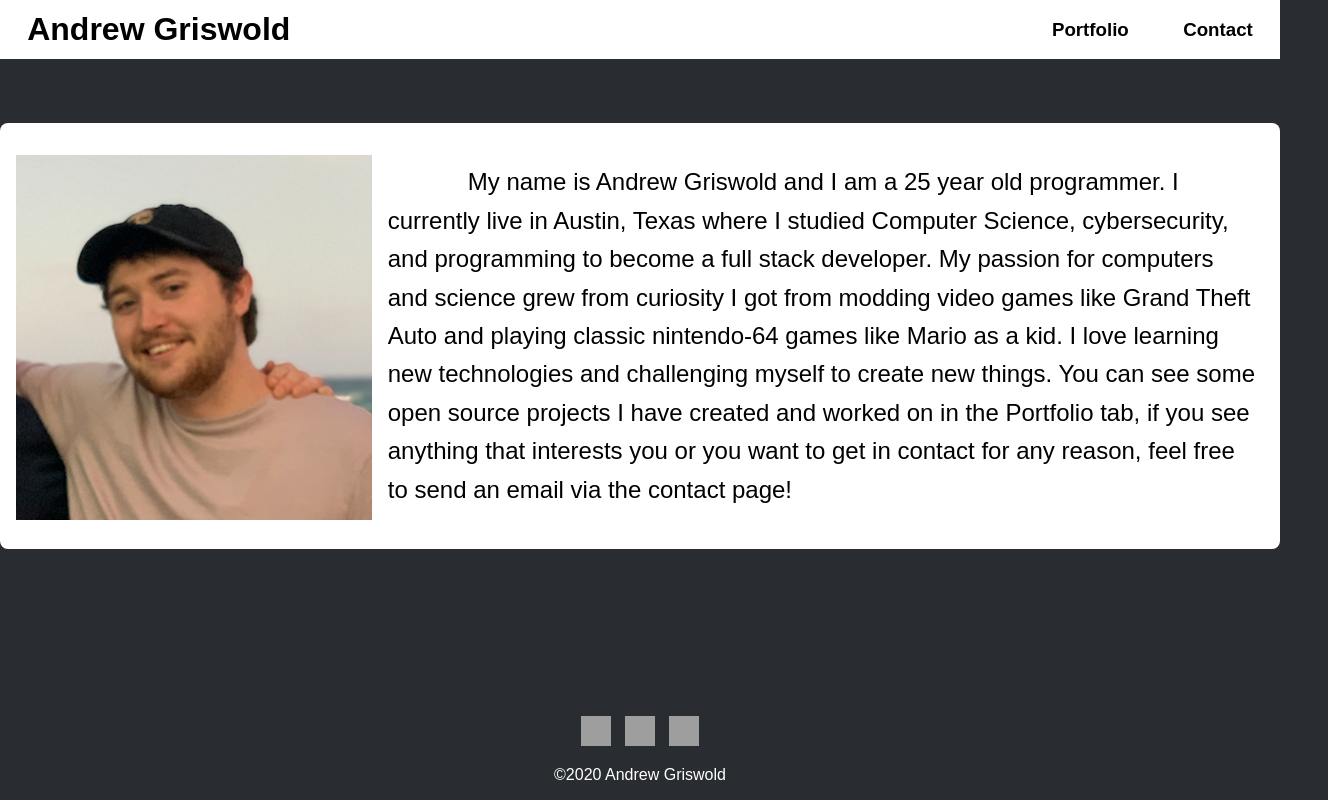
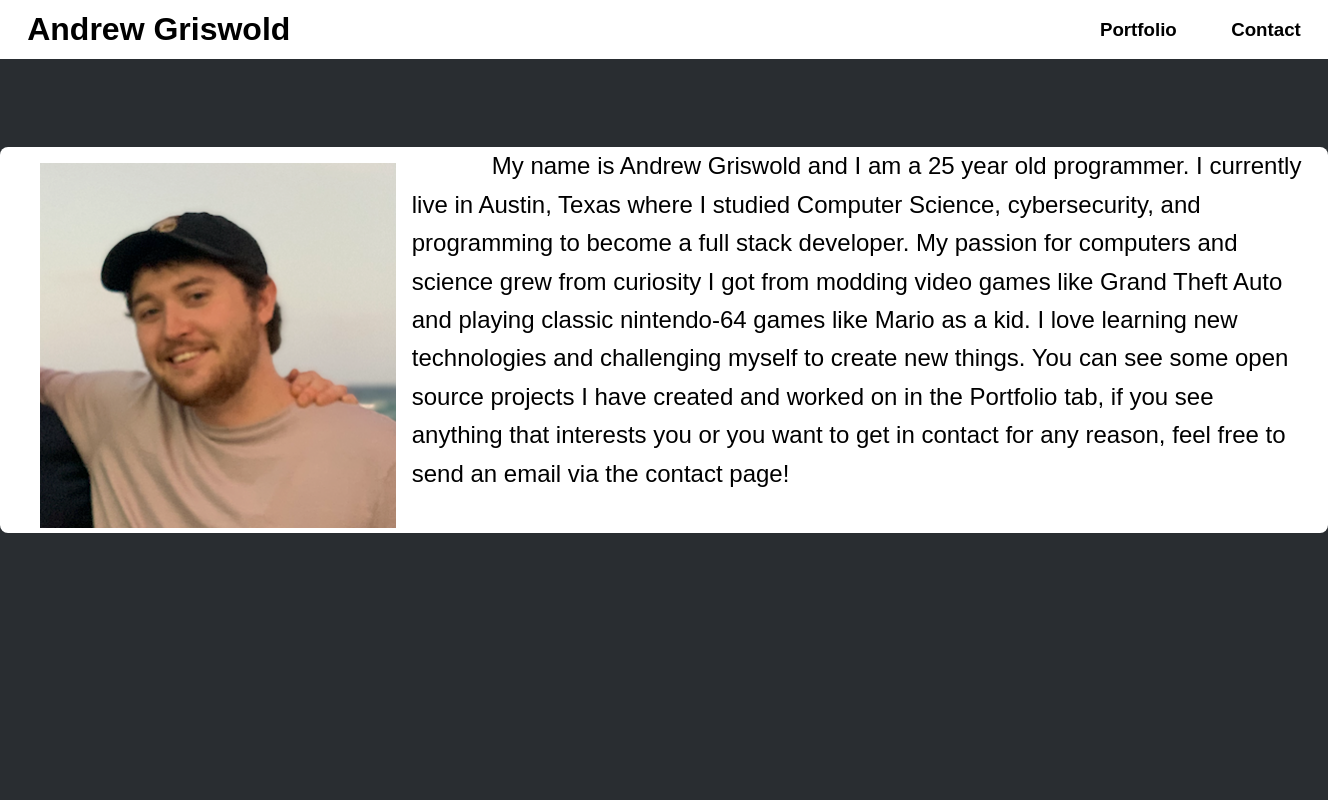
Before and after one commit to ThaGrza/portfolio, a React (Create React App) app: page / in a window 1280 px wide. Shown: the top 800 px of the page, 1328 px wide, since content can reach past the window. Built offline with nearby package versions, Linux system fonts and the light colour scheme; grey boxes are pictures that could not be loaded.

Commit message:
fixed footer and page containers

```diff
--- a/src/App.js
+++ b/src/App.js
@@ -3,7 +3,6 @@ import Homepage from "./components/pages/Homepage";
 import { BrowserRouter as Router, Route } from "react-router-dom";
 import Portfolio from './components/pages/Portfoliopage';
 import Navbar from "./components/Navbar/index";
-import Footer from "./components/Footer/index";
 import Contact from "./components/pages/Contact/index";
 
 
@@ -17,7 +16,6 @@ function App() {
         <Route exact path="/" component={Homepage} />
         <Route exact path="/Portfolio" component={Portfolio} />
         <Route exact path="/contact" component={Contact} />
-        <Footer/>
       </div>
     </Router>
   )
--- a/src/components/Footer/index.css
+++ b/src/components/Footer/index.css
@@ -1,12 +1,13 @@
 .footer-container {
   text-align: center;
-  position: fixed;
+  position: absolute;
   bottom: 0;
   width: 100%;
+  height: 2rem;
 }
 
 .social-icon{
-  margin-top: 10px;
+  margin-top: 4rem;
   margin-right: 5px;
   margin-left: 5px;
   width: 30px;
--- a/src/components/pages/Contact/index.css
+++ b/src/components/pages/Contact/index.css
@@ -1,10 +1,15 @@
 .contact-container{
+  min-height: 100vh;
+  position: relative;
+}
+
+
+.form-container{
   background-color: #fff;
   margin-top: 4rem;
   padding-top: 1rem;
   width: 80rem;
   border-radius: 0.5rem;
-  /* text-indent: 5rem; */
   line-height: 2.4rem;
 }
 
--- a/src/components/pages/Contact/index.js
+++ b/src/components/pages/Contact/index.js
@@ -1,6 +1,7 @@
 import React from "react";
 import Axios from "axios";
 import "./index.css";
+import Footer from "../../Footer/index";
 
 class ContactForm extends React.Component {
   constructor(props){
@@ -63,6 +64,7 @@ class ContactForm extends React.Component {
   render() {
     return(
       <div className="contact-container">
+        <div className="form-container">
           <div ><h1 className="contact-header">Get in Touch</h1></div>
           <div className="contact-intro">
             <p>Feel free to use the form below to send an email to me with any questions, concerns or opportunities! I'll get back to you as soon as possible.  </p>
@@ -93,6 +95,8 @@ class ContactForm extends React.Component {
             <button type="submit" className="form-button">Submit</button>
           </form>
         </div>
+      <Footer />
+      </div>
     );
   };
 }
--- a/src/components/pages/Homepage/index.css
+++ b/src/components/pages/Homepage/index.css
@@ -1,13 +1,15 @@
 .homepage-container{
-  background-color: #fff;
   margin-top: 4rem;
-  padding-top: 1rem;
-  width: 80rem;
-  border-radius: 0.5rem;
-  text-emphasis: wrap;
+  position: relative;
+  min-height: 100vh;
 }
 
 .homepage {
+  text-emphasis: wrap;
+  padding-top: 1rem;
+  border-radius: 0.5rem;
+  background-color: #fff;
+  width: 80rem;
   padding: 0 1.5rem 1rem 1.5rem;
   font-size: 24px;
   font-family: sans-serif;
--- a/src/components/pages/Homepage/index.js
+++ b/src/components/pages/Homepage/index.js
@@ -2,17 +2,19 @@ import React from "react";
 import Profilepic from "./profile2.png";
 import "./index.css";
 import ContactForm from "../Contact";
+import Footer from "../../Footer/index";
 
 function Homepage (props) {
   return (
   <div className="homepage-container">
+    <div className="homepage">
     <img className="profile-pic" alt="🧙‍♂️" src={Profilepic}></img>
-    <div className="homepage">
       <p>My name is Andrew Griswold and I am a 25 year old programmer. I currently live in Austin, Texas where I studied Computer Science, cybersecurity, and programming to become a full
 stack developer. My passion for computers and science grew from curiosity I got from modding video games like Grand Theft Auto and playing classic nintendo-64 games like Mario as a kid.
 I love learning new technologies and challenging myself to create new things. You can see some open source projects I have created and worked on in the Portfolio tab, if you see anything
 that interests you or you want to get in contact for any reason, feel free to send an email via the contact page!</p>
     </div>
+    <Footer />
   </div>
   );
 };
--- a/src/components/pages/Portfoliopage/index.css
+++ b/src/components/pages/Portfoliopage/index.css
@@ -4,4 +4,5 @@
   grid-template-columns: repeat(auto-fill, minmax(400px, 1fr));
   width: 1280px;
   min-height: 100%;
+  position: relative;
 }
--- a/src/components/pages/Portfoliopage/index.js
+++ b/src/components/pages/Portfoliopage/index.js
@@ -3,6 +3,7 @@ import Websites from "../../../websites.json";
 import Card from "../../Card/index.js";
 import "../../Card/index.css";
 import "./index.css";
+import Footer from "../../Footer/index";
 
 
 function Portfolio (props) {
@@ -17,6 +18,7 @@ function Portfolio (props) {
     url={Websites.url}
     />
     ))}
+    <Footer />
   </div>
   );
   };
--- a/src/index.css
+++ b/src/index.css
@@ -14,6 +14,7 @@ code {
 }
 
 .parent-container {
+position: relative;
   display: grid;
   place-items: center;
 }
```
Lines whose indentation alone changed are shown as unchanged.
